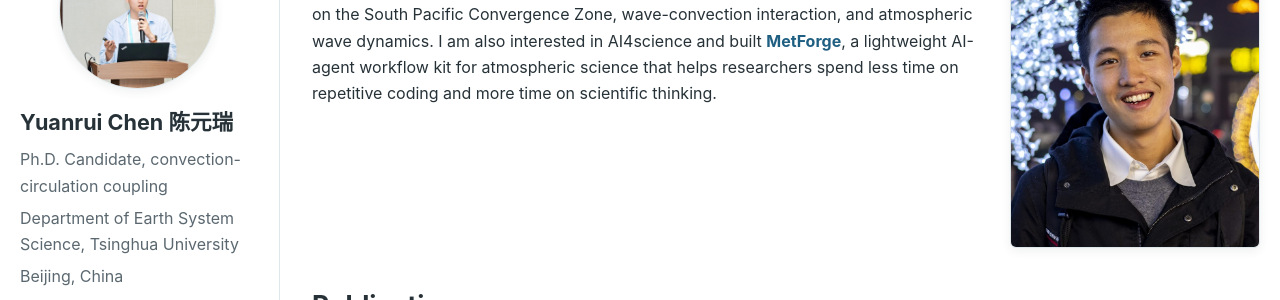
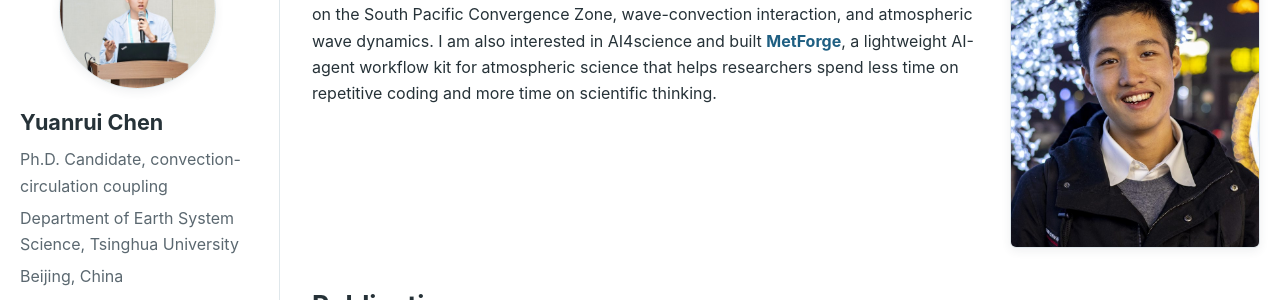
Before and after one commit to yuanruichen/yuanruichen.github.io, a Jekyll site: the page built from index.md, in a window 1280 px wide. Shown: the part 157-457 px from the top of the page. Built offline with Jekyll 4.4.1, drawn with Linux system fonts in a browser that asks for light colours; part of the change alters nothing that is shown.

Commit message:
Revise author details and SEO settings in _config.yml
Updated author information and SEO details in the configuration.

```diff
--- a/_config.yml
+++ b/_config.yml
@@ -1,23 +1,20 @@
 title: "Yuanrui Chen"
-description: "Yuanrui Chen is a Ph.D. candidate in Atmospheric Science at Tsinghua University studying SPCZ dynamics, wave-convection interaction, atmospheric waves, marine heatwaves, and AI-assisted atmospheric science workflows."
+seo_title: "Yuanrui Chen | Atmospheric Science Ph.D. Candidate at Tsinghua University"
+description: "Yuanrui Chen, also known as Chen Yuanrui, is a Ph.D. candidate in Atmospheric Science at Tsinghua University studying SPCZ dynamics, wave-convection interaction, atmospheric waves, marine heatwaves, and AI-assisted atmospheric science workflows."
 url: "https://yuanruichen.github.io"
 repository: "yuanruichen/yuanruichen.github.io"
 timezone: Asia/Shanghai
 
-markdown: kramdown
-highlighter: rouge
-permalink: /:categories/:title/
-
-plugins:
-  - jekyll-feed
-  - jekyll-sitemap
-
-sass:
-  sass_dir: assets/css
-  style: compressed
-
 author:
-  name: "Yuanrui Chen 陈元瑞"
+  name: "Yuanrui Chen"
+  display_name: "Yuanrui Chen 陈元瑞"
+  given_name: "Yuanrui"
+  family_name: "Chen"
+  alternate_names:
+    - "Chen Yuanrui"
+    - "Yuan Rui Chen"
+    - "Yuan-Rui Chen"
+    - "陈元瑞"
   bio: "Ph.D. Candidate, convection-circulation coupling"
   affiliation: "Department of Earth System Science, Tsinghua University"
   location: "Beijing, China"
@@ -26,4 +23,4 @@ author:
   google_scholar: "https://scholar.google.com/citations?user=teLKOiQAAAAJ&hl=en"
   orcid: "https://orcid.org/0009-0008-7641-4767"
   github: "https://github.com/yuanruichen"
-  cv_pdf: # TODO: add CV PDF path or URL
+  cv_pdf:
```
